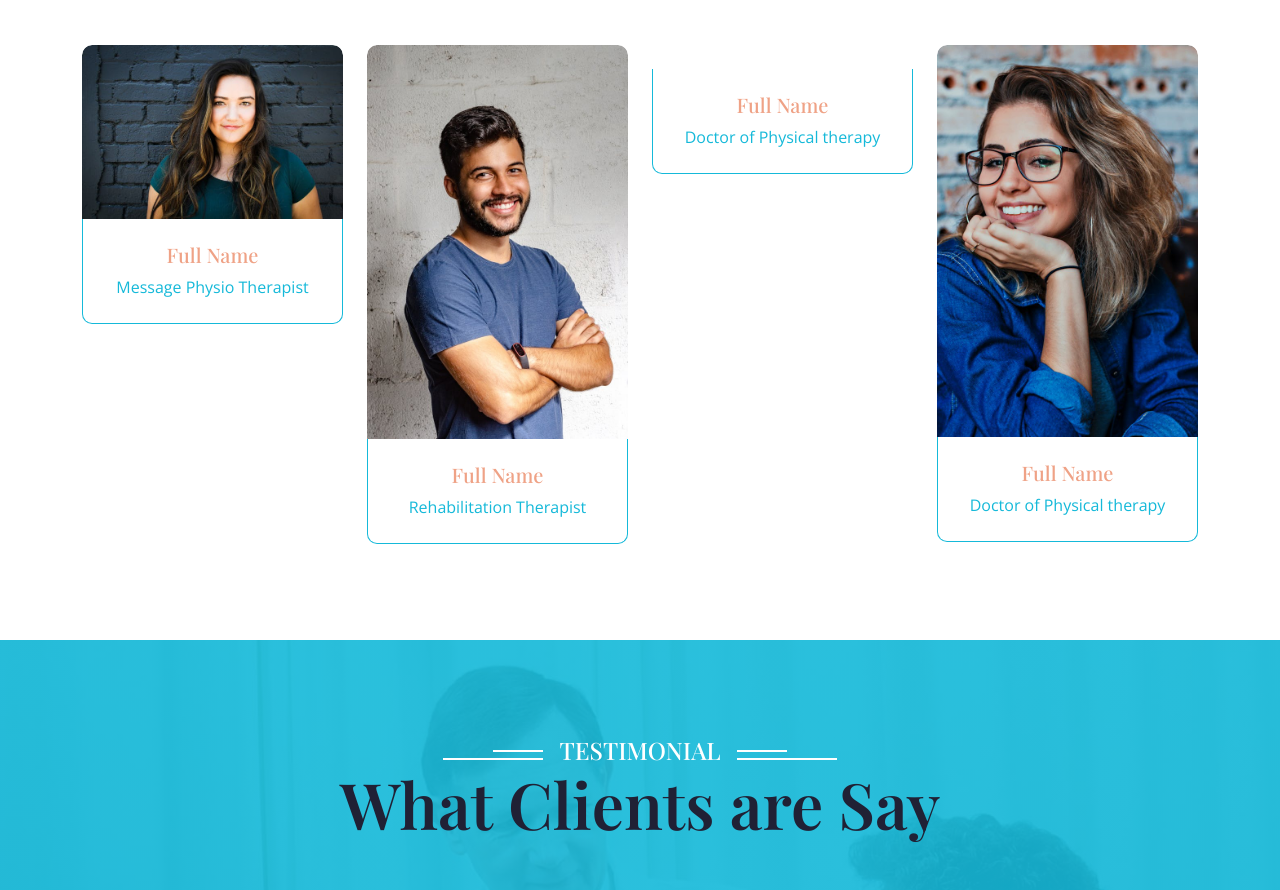
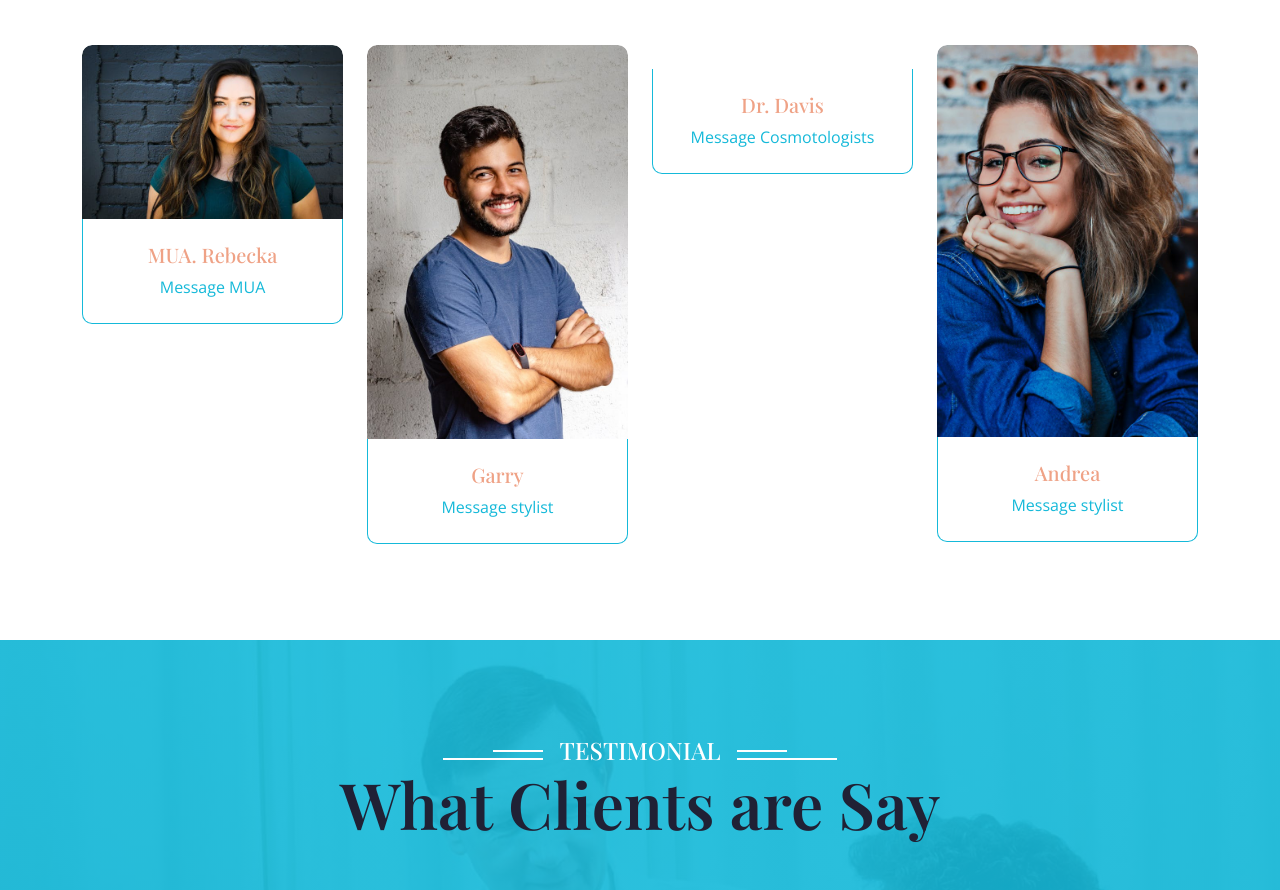
Before and after one commit to Mohalane/The-blushbar-pair, a plain HTML site: page index.html in a window 1280 px wide. Shown: the part 5471-6361 px from the top of the page. Drawn offline with nearby package versions, Linux system fonts and the light colour scheme.

Commit message:
team members

```diff
--- a/index.html
+++ b/index.html
@@ -488,8 +488,8 @@
                                 </div>
                             </div>
                             <div class="team-content text-center border border-primary border-top-0 rounded-bottom p-4">
-                                <h5>Full Name</h5>
-                                <p class="mb-0">Message Physio Therapist</p>
+                                <h5>MUA. Rebecka</h5>
+                                <p class="mb-0">Message MUA</p>
                             </div>
                         </div>
                     </div>
@@ -505,8 +505,8 @@
                                 </div>
                             </div>
                             <div class="team-content text-center border border-primary border-top-0 rounded-bottom p-4">
-                                <h5>Full Name</h5>
-                                <p class="mb-0">Rehabilitation Therapist</p>
+                                <h5>Garry</h5>
+                                <p class="mb-0">Message stylist</p>
                             </div>
                         </div>
                     </div>
@@ -522,8 +522,8 @@
                                 </div>
                             </div>
                             <div class="team-content text-center border border-primary border-top-0 rounded-bottom p-4">
-                                <h5>Full Name</h5>
-                                <p class="mb-0">Doctor of Physical therapy</p>
+                                <h5>Dr. Davis</h5>
+                                <p class="mb-0">Message Cosmotologists</p>
                             </div>
                         </div>
                     </div>
@@ -539,8 +539,8 @@
                                 </div>
                             </div>
                             <div class="team-content text-center border border-primary border-top-0 rounded-bottom p-4">
-                                <h5>Full Name</h5>
-                                <p class="mb-0">Doctor of Physical therapy</p>
+                                <h5>Andrea</h5>
+                                <p class="mb-0">Message stylist</p>
                             </div>
                         </div>
                     </div>
```
